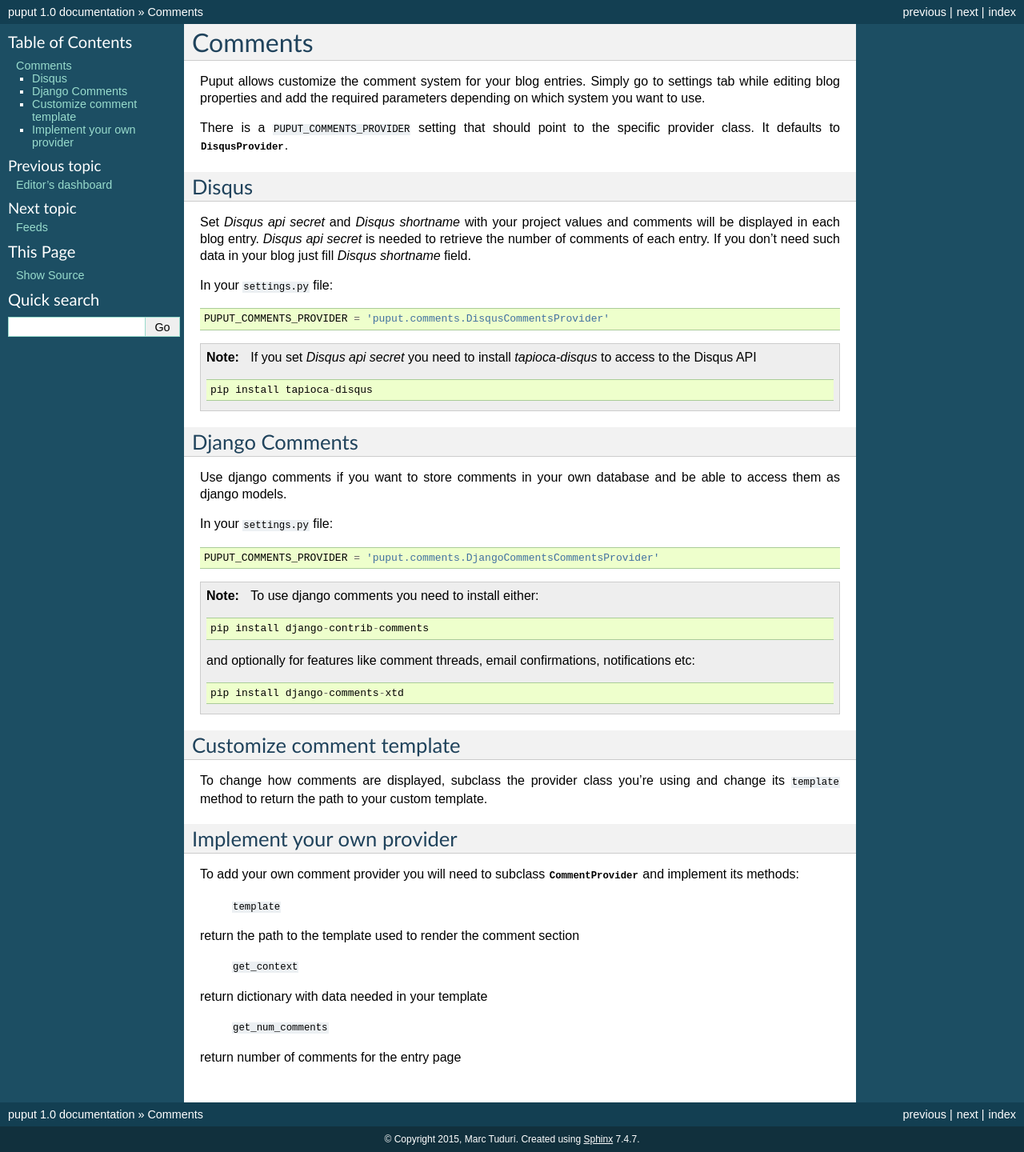
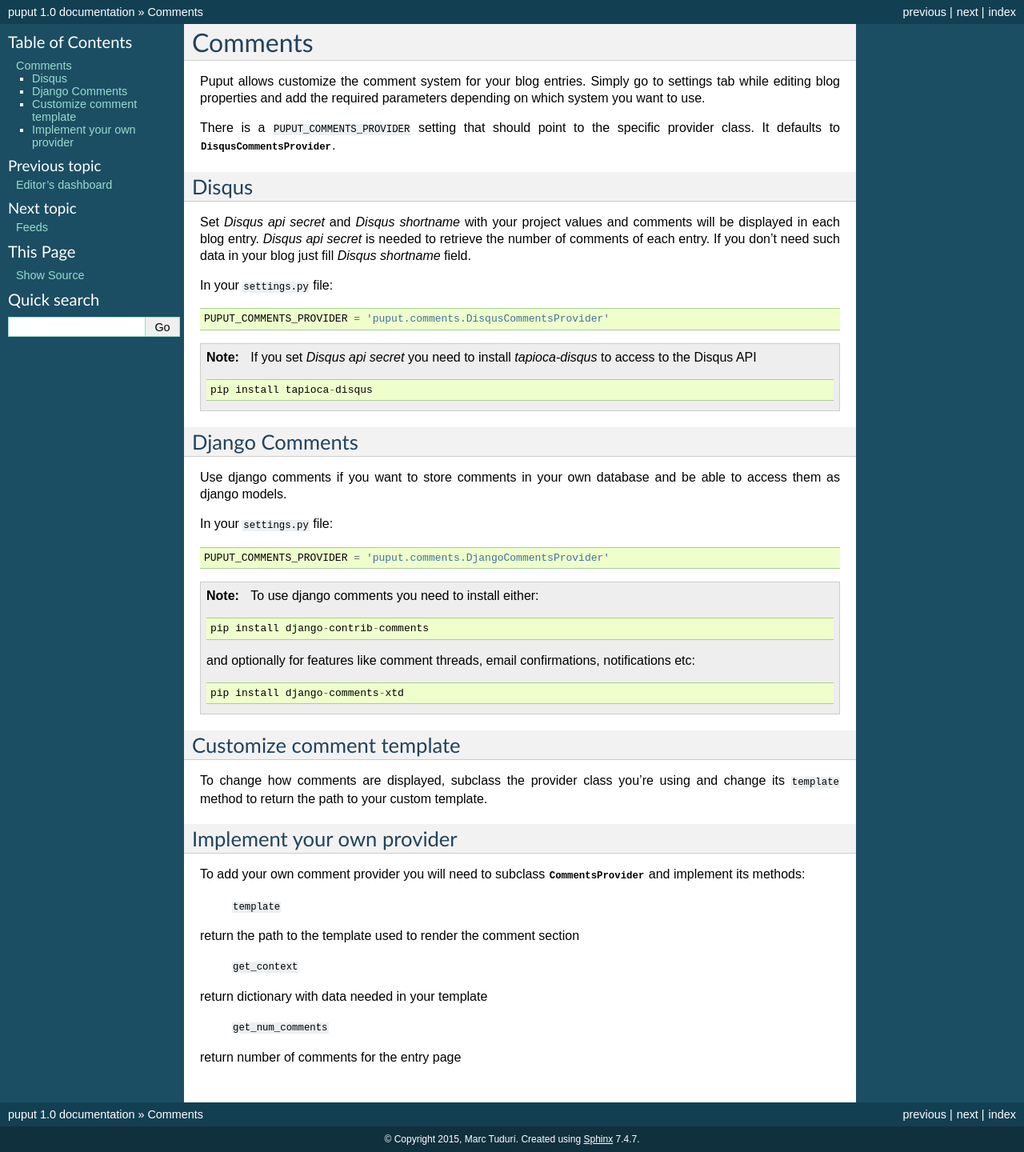
Before and after one commit to APSL/puput, a Sphinx documentation site: the page built from docs/comments.rst, in a window 1280 px wide. Shown: the whole page at 80% size. Built offline with Sphinx 7.4.7, drawn with Linux system fonts in a browser that asks for light colours.

Commit message:
Updated some docs, fixed typos

```diff
--- a/docs/comments.rst
+++ b/docs/comments.rst
@@ -4,7 +4,7 @@
 Puput allows customize the comment system for your blog entries. Simply go to settings tab while editing blog properties
 and add the required parameters depending on which system you want to use.
 
-There is a :code:`PUPUT_COMMENTS_PROVIDER` setting that should point to the specific provider class. It defaults to :class:`DisqusProvider`.
+There is a :code:`PUPUT_COMMENTS_PROVIDER` setting that should point to the specific provider class. It defaults to :class:`DisqusCommentsProvider`.
 
 Disqus
 ------
@@ -35,7 +35,7 @@
 
 .. code-block:: python
 
-    PUPUT_COMMENTS_PROVIDER = 'puput.comments.DjangoCommentsCommentsProvider'
+    PUPUT_COMMENTS_PROVIDER = 'puput.comments.DjangoCommentsProvider'
 
 
 .. note::
@@ -57,7 +57,7 @@
 Implement your own provider
 ---------------------------
 
-To add your own comment provider you will need to subclass :class:`CommentProvider` and implement its methods:
+To add your own comment provider you will need to subclass :class:`CommentsProvider` and implement its methods:
 
   :code:`template`
 
--- a/docs/settings.rst
+++ b/docs/settings.rst
@@ -48,4 +48,4 @@
 
 **Default value:** ``'puput.comments.DisqusCommentsProvider'``
 
-String setting to define the class path for CommentProvider implementation. See :doc:`comments` for more details.
+String setting to define the class path for ``CommentsProvider`` implementation. See :doc:`comments` for more details.
```
Also changed, not shown: 2 other files.
